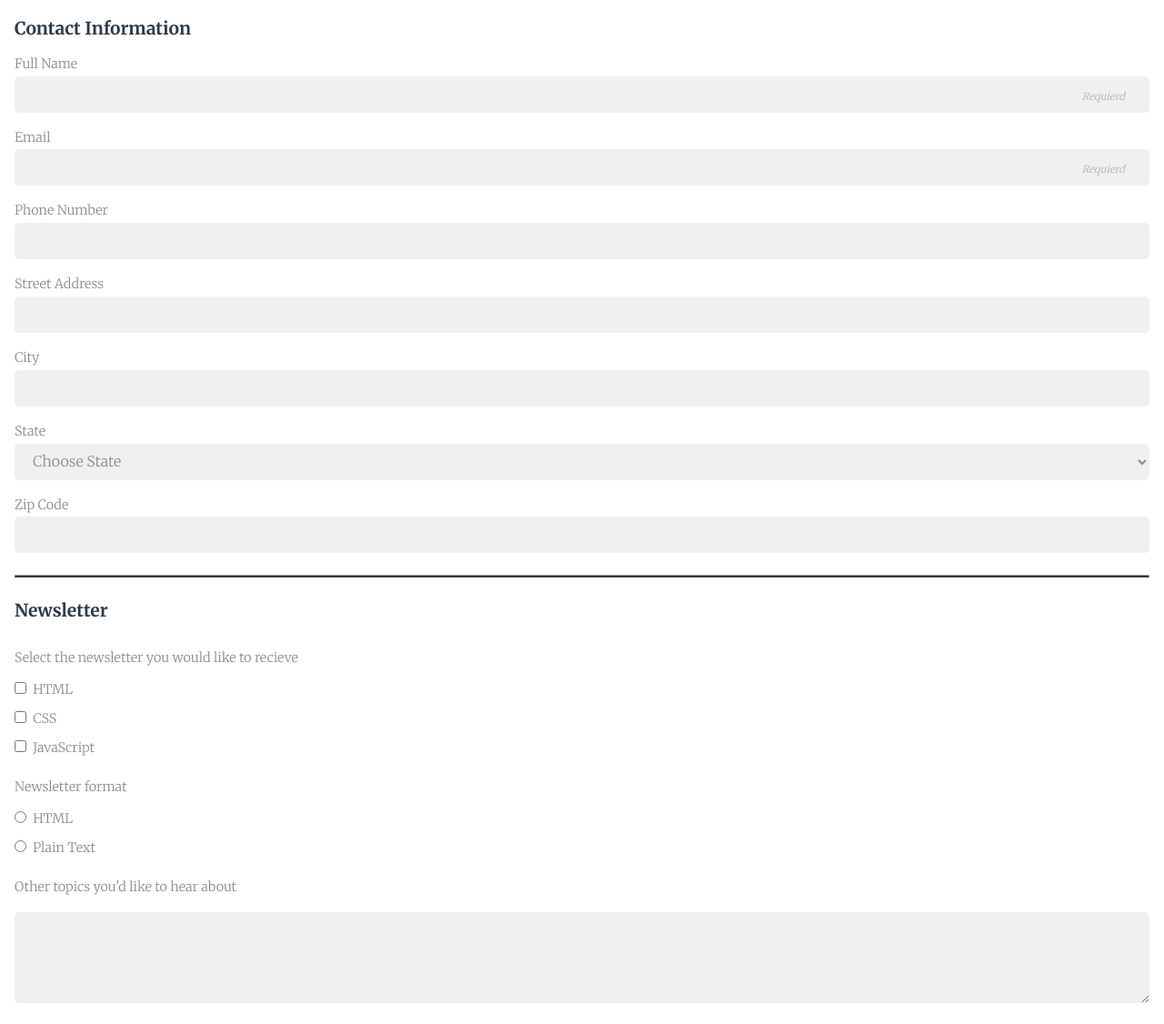
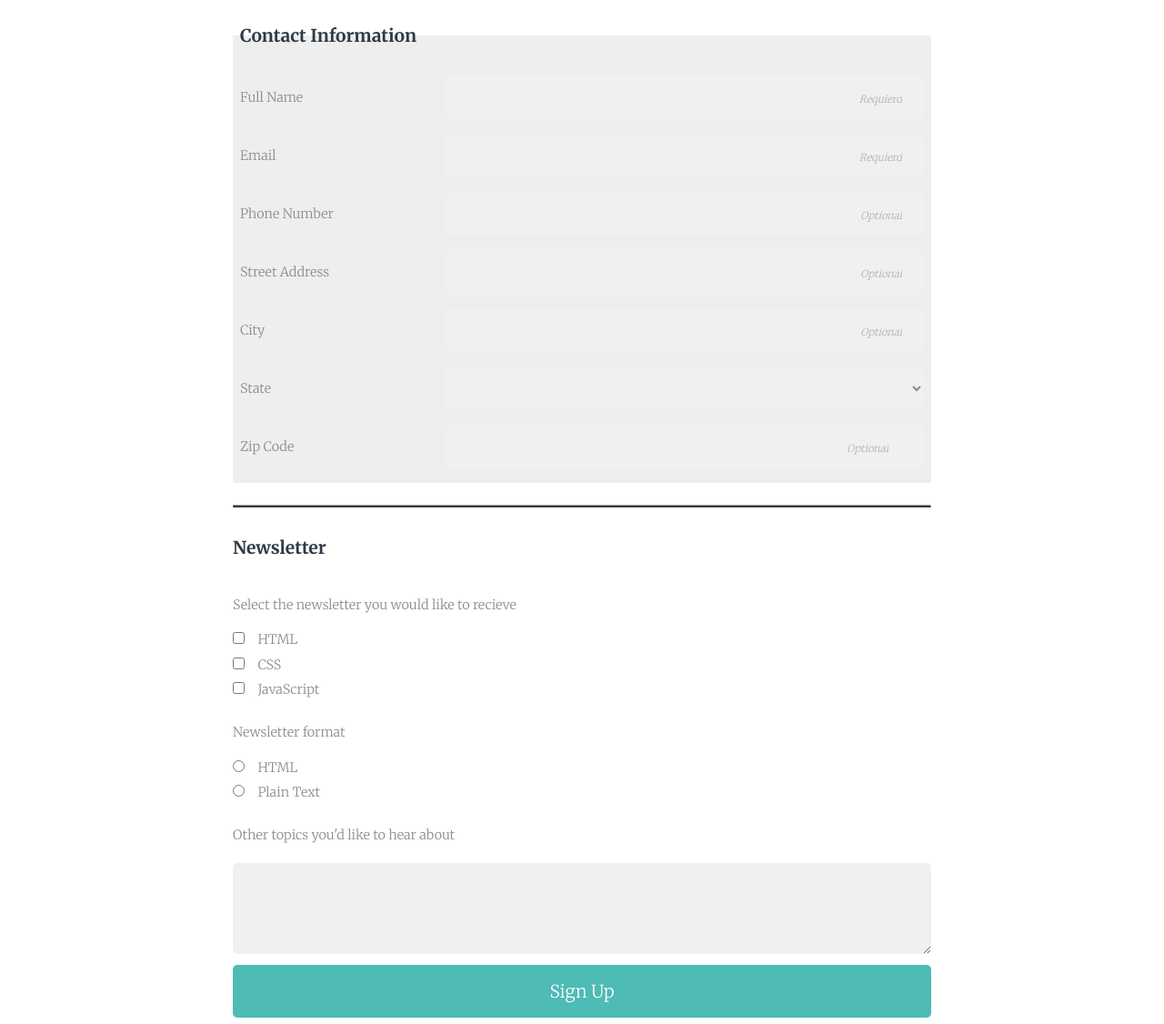
Before and after one commit to CarroForslund/fewd-project3, a plain HTML site: page index.html in a window 1280 px wide. Shown: the part 199-1325 px from the top of the page at 91% size. Drawn offline with Linux system fonts and the light colour scheme.

Commit message:
Everything's done except 1 exceed criteria
Both HTML and CSS validates

```diff
--- a/css/styles.css
+++ b/css/styles.css
@@ -45,24 +45,34 @@ fieldset {
   padding: 0;
 }
 
+.contact-information {
+  background-color: #eeeeee;
+  padding: .5em;
+}
+
+.newsletter p {
+  margin-top: 1.8em;
+}
+
 input[type="text"],
 input[type="email"],
 input[type="tel"],
 input[type="number"],
+textarea,
 select {
   background-color: #eff0f1;
   border: 0;
   border-radius: 5px;
   height: 2.5em;
   width: 100%;
-  margin: .5 0em;
+  margin: .5em 0em;
+  box-sizing: border-box;
+  padding: 1.5em;
+  transition-duration: 1s;
+  text-align: left;
 }
 
 textarea {
-  background-color: #eff0f1;
-  border: 0;
-  border-radius: 5px;
-  width: 100%;
   height: 100px;
 }
 
@@ -74,25 +84,27 @@ textarea:focus {
    background-color: #ededed;
 }
 
-input,
-select,
-textarea {
-  margin: .3em 0 1em 0;
-  box-sizing: border-box;
-  padding: 0.1em 1em;
+input[type="checkbox"],
+input[type="radio"] {
+  margin: .5em 1em .5em 0;
 }
 
-input[type="checkbox"],
-input[type="radio"] {
-  margin-right: .5em;
-}
-
-::placeholder {
+::-webkit-input-placeholder {
   font-size: .7em;
   text-align: right;
   font-style: italic;
-  padding: 1em;
   color: #b2b2b2;
+}
+
+input:-moz-placeholder {
+  font-size: .7em;
+  text-align: right;
+  font-style: italic;
+  color: #b2b2b2;
+}
+
+input{
+  text-align: left;
 }
 
 .submit-button {
@@ -104,6 +116,7 @@ input[type="radio"] {
   font-size: 1.2em;
   text-align: center;
   margin-bottom: 0em;
+  border: 0;
 }
 
 .double {
@@ -111,11 +124,12 @@ input[type="radio"] {
   border-top: 3px solid #2d3945;
   border-bottom: 2px solid #2d3945;
   height: .2em;
-  margin-top: 2em;
+  margin: 2em 0 1em 0;
 }
 
 .single {
   border-bottom: 2px solid #2d3945;
+  margin: 1.5em 0 1em 0;
 }
 
 footer {
@@ -124,3 +138,30 @@ footer {
   text-align: center;
   padding-bottom: 2em;
 }
+
+/* BIGGER SCREEN SIZES
+-------------------------------------*/
+@media screen and (min-width: 768px) {
+
+  main {
+    max-width: 60%;
+    margin: auto;
+  }
+
+  .flex-container{
+    display: flex;
+    flex-wrap: wrap;
+    align-items: center;
+  }
+
+  label.flex-item {
+    flex-basis: 30%;
+  }
+
+  input.flex-item,
+  select.flex-item {
+    flex-basis: 70%;
+  }
+
+
+}
--- a/index.html
+++ b/index.html
@@ -22,26 +22,27 @@
       <hr class="double">
 
       <form action="index.html" method="post">
-        <fieldset>
+        <fieldset class="contact-information">
           <legend><h2>Contact Information</h2></legend>
 
-          <label for="name">Full Name</label>
-          <input type="text" id="name" name="name" placeholder="Requierd" required>
+          <div class="flex-container">
+            <label class="flex-item" for="name">Full Name</label>
+            <input class="flex-item" type="text" id="name" name="name" placeholder="Requierd" required>
 
-          <label for="email">Email</label>
-          <input type="email" id="email" name="email" placeholder="Requierd" requierd>
+            <label class="flex-item" for="email">Email</label>
+            <input class="flex-item" type="email" id="email" name="email" placeholder="Requierd" required>
 
-          <label for="phone">Phone Number</label>
-          <input type="tel" id="phone" name="phone">
+            <label class="flex-item" for="phone">Phone Number</label>
+            <input class="flex-item" type="tel" id="phone" name="phone" placeholder="Optional">
 
-          <label for="street">Street Address</label>
-          <input type="text" id="street" name="street">
+            <label class="flex-item" for="street">Street Address</label>
+            <input class="flex-item" type="text" id="street" name="street" placeholder="Optional">
 
-          <label for="city">City</label>
-          <input type="text" id="city" name="city">
+            <label class="flex-item" for="city">City</label>
+            <input class="flex-item" type="text" id="city" name="city" placeholder="Optional">
 
-          <label for="state">State</label>
-          <select id="state" name="user_title">
+            <label class="flex-item" for="state">State</label>
+            <select class="flex-item" id="state" name="user_title">
               <option value="choose" selected disabled>Choose State</option>
               <option value="AL">Alabama</option>
             	<option value="AK">Alaska</option>
@@ -96,27 +97,28 @@
             	<option value="WY">Wyoming</option>
             </select>
 
-          <label for="zip">Zip Code</label>
-          <input type="number" id="zip" name="zip">
-
+            <label class="flex-item" for="zip">Zip Code</label>
+            <input class="flex-item" type="number" id="zip" name="zip" placeholder="Optional">
+          </div> <!-- flex-container-->
         </fieldset>
 
         <hr class="single">
-        <fieldset>
+
+        <fieldset class="newsletter">
 
           <legend><h2>Newsletter</h2></legend>
 
           <p>Select the newsletter you would like to recieve</p>
-          <label for="html_news"><input type="checkbox" name="html_news">HTML</label><br>
-          <label for="css_news"><input type="checkbox" name="css_news">CSS</label><br>
-          <label for="javascript_news"><input type="checkbox" name="javascript_news">JavaScript</label>
+          <label for="html_news"><input type="checkbox" id="html_news" name="html_news">HTML</label><br>
+          <label for="css_news"><input type="checkbox" id="css_news" name="css_news">CSS</label><br>
+          <label for="javascript_news"><input type="checkbox" id="javascript_news" name="javascript_news">JavaScript</label>
 
           <p>Newsletter format</p>
-          <label for="html"><input type="radio" name="format" value="html">HTML</label><br>
-          <label for="plain_text"><input type="radio" name="format" value="plain_text">Plain Text</label>
+          <label for="html"><input type="radio" id="html" name="format" value="html">HTML</label><br>
+          <label for="plain_text"><input type="radio" id="plain_text" name="format" value="plain_text">Plain Text</label>
 
           <p>Other topics you'd like to hear about</p>
-          <textarea name="other" value="other_topics"></textarea>
+          <textarea id="other_topics" name="other"></textarea>
 
         </fieldset>
 
```
Lines whose indentation alone changed are shown as unchanged.
